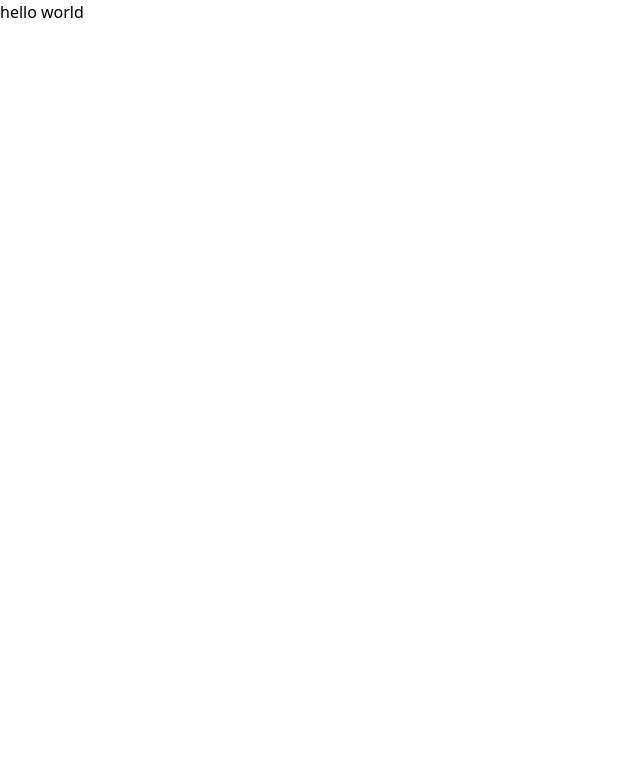
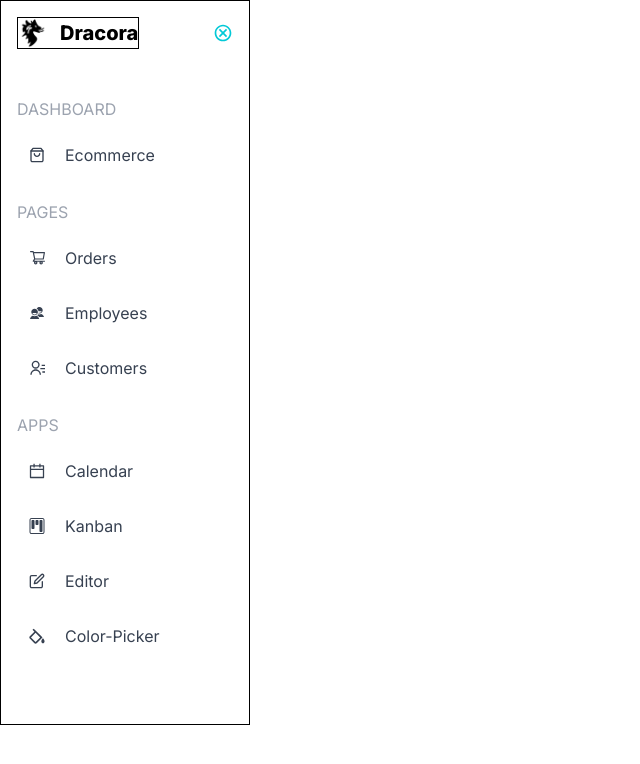
Before and after one commit to Heisdalu/Dracora, a Next.js app: page / in a window 1280 px wide. Shown: the top 764 px of the page, without its empty margins (0-640 px from the left). Built offline with nearby package versions, Linux system fonts and the light colour scheme.

Commit message:
add navigate modal

```diff
--- /dev/null
+++ b/src/components/Modal/NavigateModal/NavigateHeader.tsx
@@ -0,0 +1,33 @@
+import Image from "next/image";
+import Link from "next/link";
+import React from "react";
+
+type NavigateHeaderProps = {
+  title: string;
+  elements: { icon: string; name: string }[];
+};
+
+const NavigateHeader: React.FC<NavigateHeaderProps> = ({ title, elements }) => {
+  return (
+    <aside className="flex flex-col space-y-[10px]">
+      <h1 className="font-[400] text-16px mr-auto text-navModalHeader">
+        {title}
+      </h1>
+
+      <div className="flex flex-col space-y-[7px]">
+        {elements.map((el, i) => (
+          <div
+            key={i}
+            className="text-navModalText py-0.75 px-[12px] rounded-[8px] flex space-x-20 items-center"
+          >
+            <Image src={el.icon} width={16} height={16} alt="" />
+            <Link href="/orders" className="capitalize text-16px font-[400]">
+              {el.name}
+            </Link>
+          </div>
+        ))}
+      </div>
+    </aside>
+  );
+};
+export default NavigateHeader;
--- /dev/null
+++ b/src/components/Modal/NavigateModal/NavigateModal.tsx
@@ -0,0 +1,50 @@
+import React from "react";
+import Image from "next/image";
+import NavigateHeader from "./NavigateHeader";
+
+const NavigateModal: React.FC = () => {
+  const dashboard = [{ icon: "/navIcon/ecommerce.svg", name: "Ecommerce" }];
+  const pages = [
+    { icon: "/navIcon/orders.svg", name: "Orders" },
+    { icon: "/navIcon/employee.svg", name: "Employees" },
+    { icon: "/navIcon/customer.svg", name: "Customers" },
+  ];
+
+  const apps = [
+    { icon: "/navIcon/calender.svg", name: "Calendar" },
+    { icon: "/navIcon/kanban.svg", name: "Kanban" },
+    { icon: "/navIcon/editor.svg", name: "Editor" },
+    { icon: "/navIcon/colorPicker.svg", name: "Color-Picker" },
+  ];
+
+  return (
+    <div className="bg-white">
+      <nav className=" flex flex-col border-1 p-[1rem] max-w-[250px] w-[100%]">
+        <div className="flex">
+          <h1 className="border-1 flex items-center space-x-[12px]">
+            <span>
+              <Image
+                src="/dracora_logo.png"
+                height={30}
+                width={30}
+                alt="Dracora Logo"
+              />
+            </span>
+            <span className="text-20px font-extrabold">Dracora</span>
+          </h1>
+
+          <span className="ml-[auto] flex items-center justify-center">
+            <Image src="/navIcon/exit.svg" width={20} height={20} alt="" />
+          </span>
+        </div>
+
+        <div className="my-2 py-1 flex flex-col space-y-[1.3rem]">
+          <NavigateHeader title="DASHBOARD" elements={dashboard} />
+          <NavigateHeader title="PAGES" elements={pages} />
+          <NavigateHeader title="APPS" elements={apps} />
+        </div>
+      </nav>
+    </div>
+  );
+};
+export default NavigateModal;
--- a/src/pages/_app.tsx
+++ b/src/pages/_app.tsx
@@ -1,6 +1,18 @@
-import '@/styles/globals.css'
-import type { AppProps } from 'next/app'
+import "@/styles/globals.css";
+import type { AppProps } from "next/app";
+import { Inter } from "next/font/google";
+
+const inter = Inter({ subsets: ["latin"] });
 
 export default function App({ Component, pageProps }: AppProps) {
-  return <Component {...pageProps} />
+   return (
+     <>
+       <style jsx global>{`
+         html {
+           font-family: ${inter.style.fontFamily};
+         }
+       `}</style>
+       <Component {...pageProps} />
+     </>
+   );
 }
--- a/src/pages/_document.tsx
+++ b/src/pages/_document.tsx
@@ -1,13 +1,14 @@
-import { Html, Head, Main, NextScript } from 'next/document'
+import { Html, Head, Main, NextScript } from "next/document";
 
 export default function Document() {
   return (
     <Html lang="en">
+      <link rel="shortcut icon" href="/dracora_logo.png" type="image/x-icon" />
       <Head />
       <body>
         <Main />
         <NextScript />
       </body>
     </Html>
-  )
+  );
 }
--- a/src/pages/index.tsx
+++ b/src/pages/index.tsx
@@ -1,8 +1,9 @@
-import Image from "next/image";
-import { Inter } from "next/font/google";
-
-const inter = Inter({ subsets: ["latin"] });
+import NavigateModal from "@/components/Modal/NavigateModal/NavigateModal";
 
 export default function Home() {
-  return <main>hello world</main>;
+  return (
+    <div>
+      <NavigateModal />
+    </div>
+  );
 }
--- a/tailwind.config.js
+++ b/tailwind.config.js
@@ -1,18 +1,46 @@
 /** @type {import('tailwindcss').Config} */
 module.exports = {
   content: [
-    './src/pages/**/*.{js,ts,jsx,tsx,mdx}',
-    './src/components/**/*.{js,ts,jsx,tsx,mdx}',
-    './src/app/**/*.{js,ts,jsx,tsx,mdx}',
+    "./src/pages/**/*.{js,ts,jsx,tsx,mdx}",
+    "./src/components/**/*.{js,ts,jsx,tsx,mdx}",
+    "./src/app/**/*.{js,ts,jsx,tsx,mdx}",
   ],
   theme: {
+    spacing: {
+      0.5: "0.5rem",
+      0.75: "0.75rem",
+      1: "1rem",
+      2: "2rem",
+      20: "1.25rem",
+      16: "1rem",
+      100: "100%",
+    },
+
     extend: {
       backgroundImage: {
-        'gradient-radial': 'radial-gradient(var(--tw-gradient-stops))',
-        'gradient-conic':
-          'conic-gradient(from 180deg at 50% 50%, var(--tw-gradient-stops))',
+        "gradient-radial": "radial-gradient(var(--tw-gradient-stops))",
+        "gradient-conic":
+          "conic-gradient(from 180deg at 50% 50%, var(--tw-gradient-stops))",
+      },
+      borderWidth: {
+        1: "1px",
+        2: "2px",
+      },
+      borderColor: {
+        1: "#000",
+      },
+      fontSize: {
+        "20px": "1.25rem",
+        "16px": "1rem",
+      },
+      colors: {
+        navModalHeader: "#9CA3AF",
+        navModalText: "#374151",
+        white: "#fff",
+        red: "#DC2626",
+        lightBlue: "#03C9D7",
       },
     },
   },
   plugins: [],
-}
+};
```
Also changed, not shown: .eslintrc.json.
